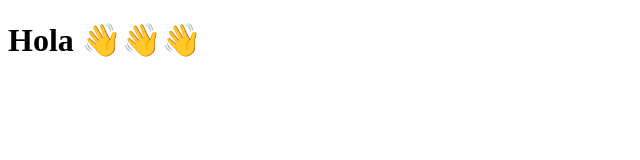
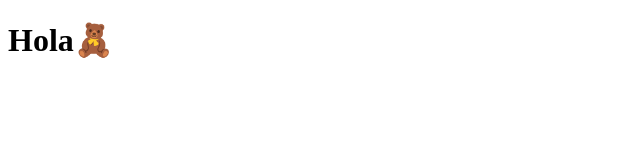
Before and after one commit to agardunocentro/aleida-portafolio, a plain HTML site: page index.html in a window 1280 px wide. Shown: the whole page, without its empty margins (0-640 px from the left). Drawn offline with Linux system fonts and the light colour scheme.

Commit message:
actalización index

```diff
--- a/index.html
+++ b/index.html
@@ -6,6 +6,6 @@
     <title>Portafolio - Mich Ventura</title>
   </head>
   <body>
-    <h1>Hola 👋👋👋</h1>
+    <h1>Hola🧸</h1>
   </body>
 </html>
```
